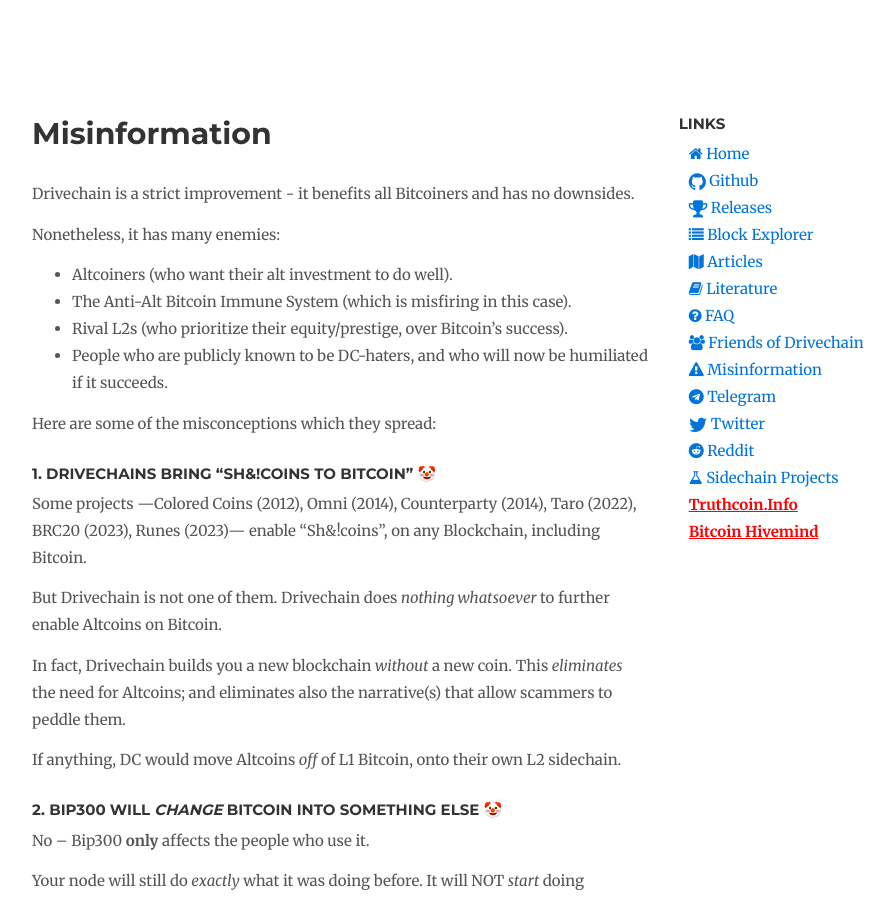
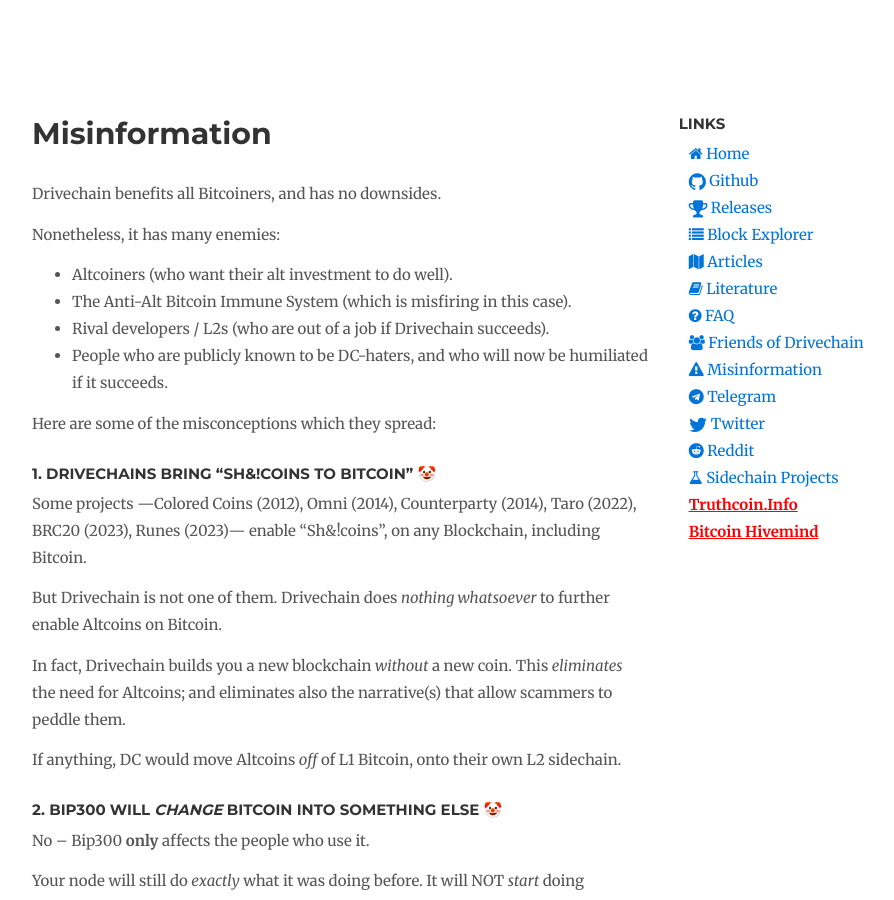
Before and after one commit to drivechain-project/drivechain.info, a Jekyll site: the page built from misinformation/index.md, in a window 1280 px wide and 900 px high. Shown: the whole window, without its empty margins (138-1032 px from the left). Built offline with Jekyll 4.4.1, drawn with Linux system fonts in a browser that asks for light colours; our own code applies the rules of GitHub Pages for plain Markdown files; comment, search, counter and statistics services are not loaded.

Commit message:
slight rewording

```diff
--- a/misinformation/index.md
+++ b/misinformation/index.md
@@ -3,13 +3,13 @@
 title: Misinformation
 ---
 
-Drivechain is a strict improvement - it benefits all Bitcoiners and has no downsides.
+Drivechain benefits all Bitcoiners, and has no downsides.
 
 Nonetheless, it has many enemies:
 
 * Altcoiners (who want their alt investment to do well).
 * The Anti-Alt Bitcoin Immune System (which is misfiring in this case).
-* Rival L2s (who prioritize their equity/prestige, over Bitcoin's success).
+* Rival developers / L2s (who are out of a job if Drivechain succeeds).
 * People who are publicly known to be DC-haters, and who will now be humiliated if it succeeds.
 
 Here are some of the misconceptions which they spread:
```
